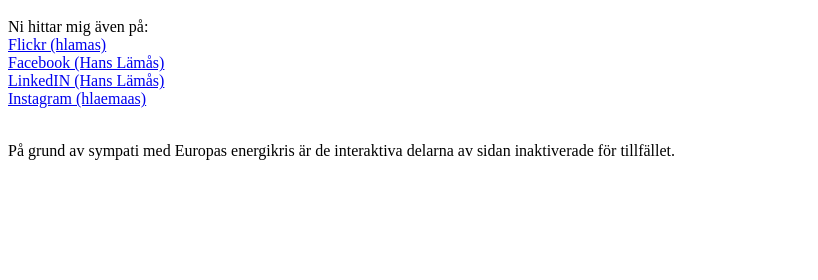
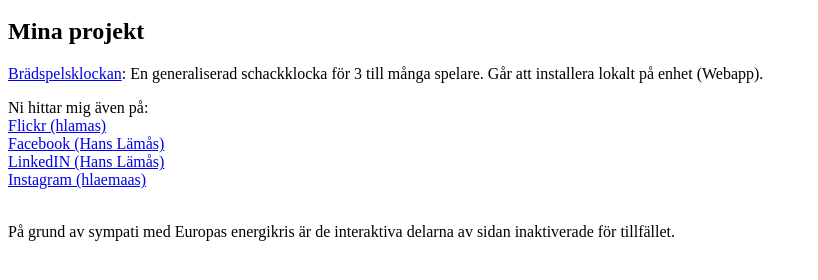
Before and after one commit to hlamas/hlamas.github.io, a plain HTML site: page index.html in a window 1280 px wide. Shown: the part 48-328 px from the top of the page, without its empty margins (0-818 px from the left). Drawn offline with Linux system fonts and the light colour scheme.

Commit message:
Länk till multitimern på startsidan.

```diff
--- a/index.html
+++ b/index.html
@@ -4,12 +4,18 @@
 </HEAD>
 <div>
 <h1>Välkommen till Hans sida!</h1>
+<h2>Mina projekt</h2>
+  <p>
+    <a href="/multitimer">Brädspelsklockan</a>: En generaliserad schackklocka för 3 till många spelare. Går att installera lokalt på enhet (Webapp).
+  </p>
+  <p>
     Ni hittar mig även på: <br>
     <a target="blank_" href="http://flickr.com/photos/hlamas/">Flickr (hlamas)</a><br>
     <a target="blank_" href="https://www.facebook.com/hans.lamas">Facebook (Hans Lämås)</a><br>
     <a target="blank_" href="https://www.linkedin.com/in/hans-lämås-1961a331/">LinkedIN (Hans Lämås)</a><br>
     <a target="blank_" href="https://www.instagram.com/hlaemaas/">Instagram (hlaemaas)</a><br>
     <br>
+  </p>
   <p>
     På grund av sympati med Europas energikris är de interaktiva delarna av sidan inaktiverade för tillfället.
   </p>
```
Lines whose indentation alone changed are shown as unchanged.
